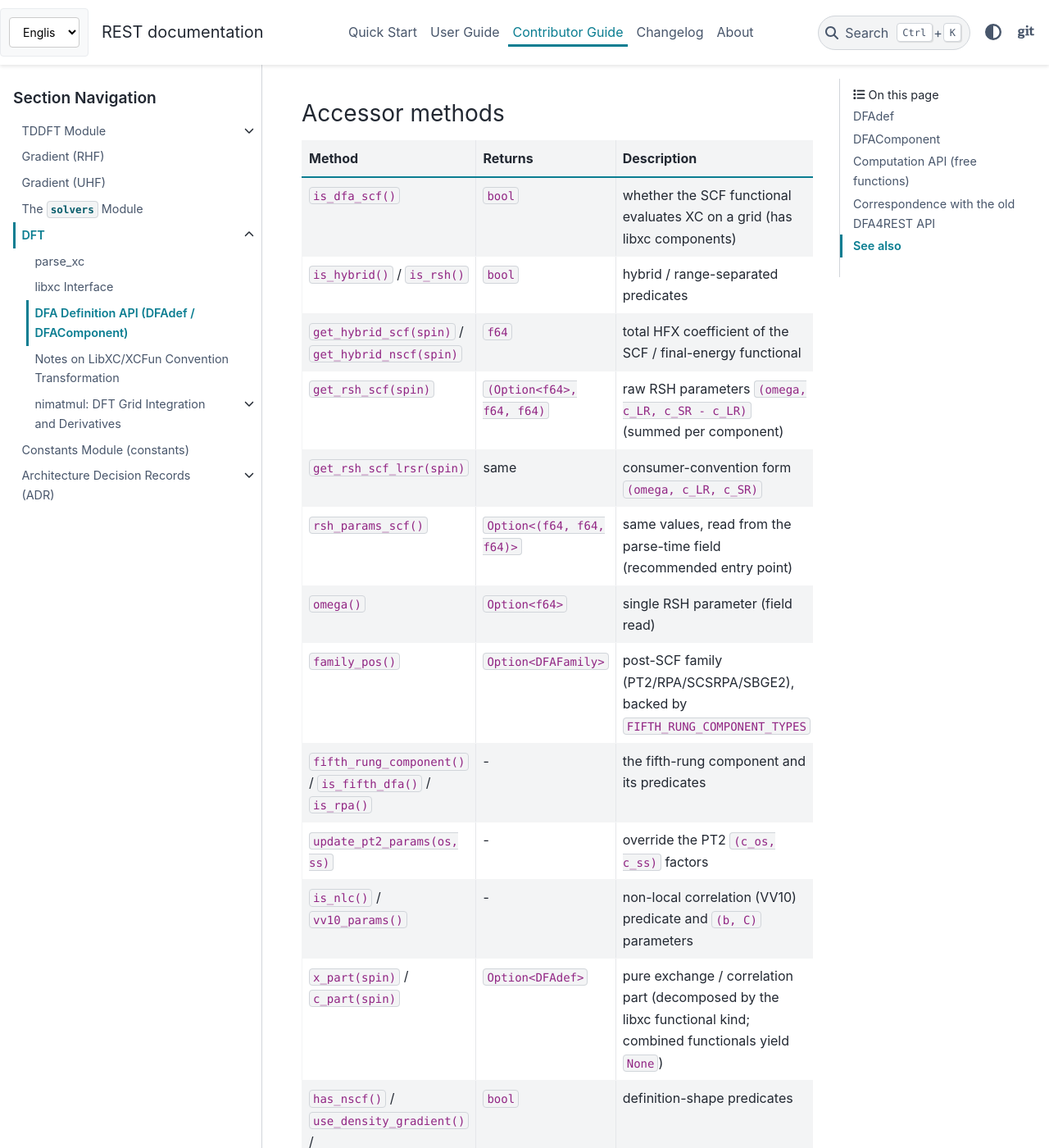
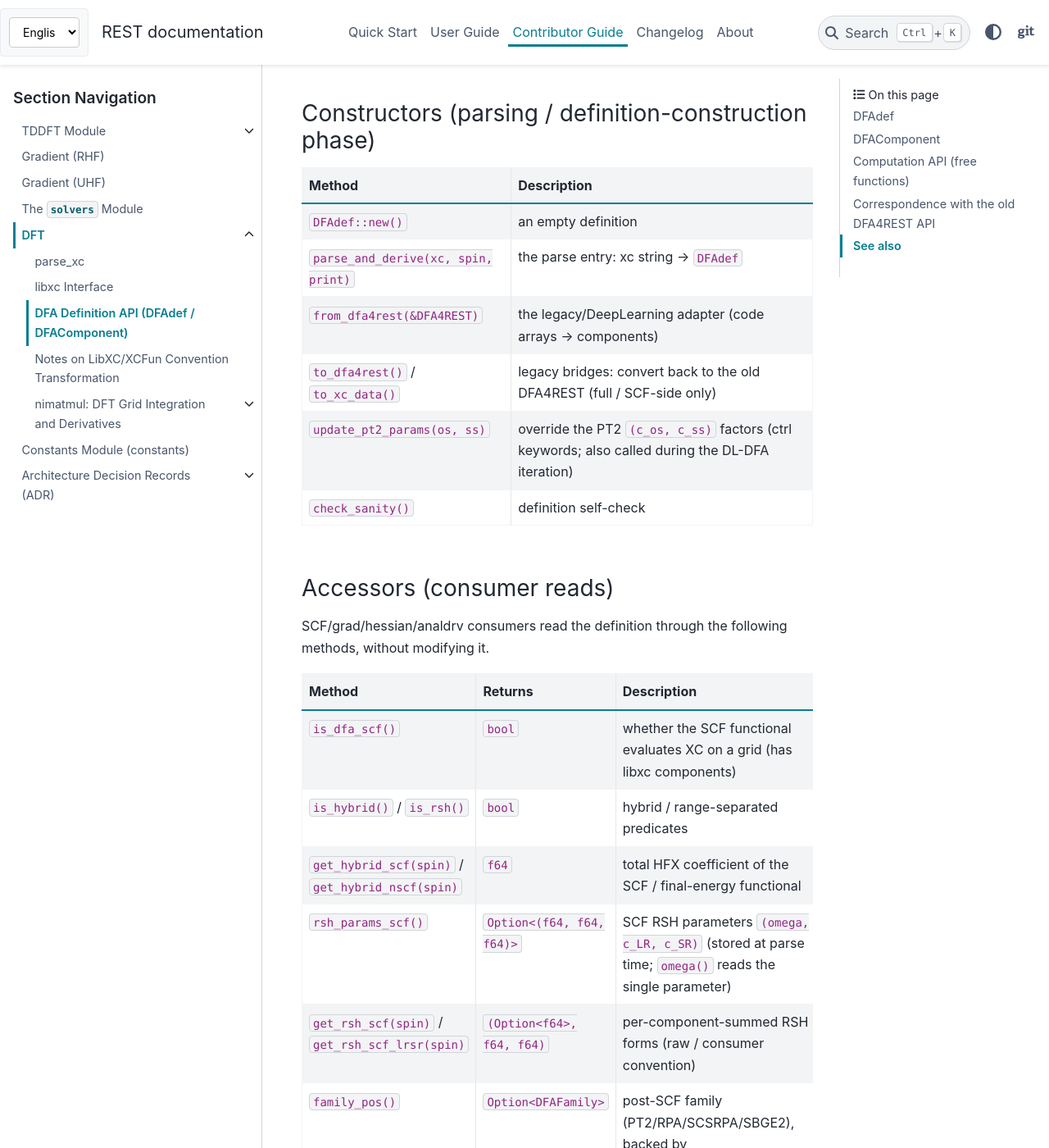
Before and after one commit to jeanwsr/rest_doc, a Sphinx documentation site: the page built from source/contributor/dft/dfa-definitions.md, in a window 1280 px wide and 1400 px high, scrolled down 673 px. Shown: the whole window at 82% size. Built offline with Sphinx 7.4.7 and the PyData theme 0.15.4, drawn with Linux system fonts in a browser that asks for light colours; pages that are not in the unit, such as notebooks, are missing from menus; some of the changed text lies outside the part shown.

Commit message:
docs: split constructors/accessors on the DFA definition API page; fix anchors

````diff
--- a/source/contributor/dft/dfa-definitions.md
+++ b/source/contributor/dft/dfa-definitions.md
@@ -19,25 +19,44 @@ pub struct DFAdef {
 
 When both `xc_scf` and `xc_nscf` are present it is a two-step (double-hybrid etc.) functional; single-step functionals have only the former as `Some`.
 
-### Accessor methods
+### Constructors (parsing / definition-construction phase)
+
+| Method | Description |
+|---|---|
+| `DFAdef::new()` | an empty definition |
+| `parse_and_derive(xc, spin, print)` | the parse entry: xc string -> `DFAdef` |
+| `from_dfa4rest(&DFA4REST)` | the legacy/DeepLearning adapter (code arrays -> components) |
+| `to_dfa4rest()` / `to_xc_data()` | legacy bridges: convert back to the old DFA4REST (full / SCF-side only) |
+| `update_pt2_params(os, ss)` | override the PT2 `(c_os, c_ss)` factors (ctrl keywords; also called during the DL-DFA iteration) |
+| `check_sanity()` | definition self-check |
+
+### Accessors (consumer reads)
+
+SCF/grad/hessian/analdrv consumers read the definition through the following methods, without modifying it.
 
 | Method | Returns | Description |
 |---|---|---|
 | `is_dfa_scf()` | `bool` | whether the SCF functional evaluates XC on a grid (has libxc components) |
 | `is_hybrid()` / `is_rsh()` | `bool` | hybrid / range-separated predicates |
 | `get_hybrid_scf(spin)` / `get_hybrid_nscf(spin)` | `f64` | total HFX coefficient of the SCF / final-energy functional |
-| `get_rsh_scf(spin)` | `(Option<f64>, f64, f64)` | raw RSH parameters `(omega, c_LR, c_SR - c_LR)` (summed per component) |
-| `get_rsh_scf_lrsr(spin)` | same | consumer-convention form `(omega, c_LR, c_SR)` |
-| `rsh_params_scf()` | `Option<(f64, f64, f64)>` | same values, read from the parse-time field (recommended entry point) |
-| `omega()` | `Option<f64>` | single RSH parameter (field read) |
+| `rsh_params_scf()` | `Option<(f64, f64, f64)>` | SCF RSH parameters `(omega, c_LR, c_SR)` (stored at parse time; `omega()` reads the single parameter) |
+| `get_rsh_scf(spin)` / `get_rsh_scf_lrsr(spin)` | `(Option<f64>, f64, f64)` | per-component-summed RSH forms (raw / consumer convention) |
 | `family_pos()` | `Option<DFAFamily>` | post-SCF family (PT2/RPA/SCSRPA/SBGE2), backed by `FIFTH_RUNG_COMPONENT_TYPES` |
 | `fifth_rung_component()` / `is_fifth_dfa()` / `is_rpa()` | - | the fifth-rung component and its predicates |
-| `update_pt2_params(os, ss)` | - | override the PT2 `(c_os, c_ss)` factors |
 | `is_nlc()` / `vv10_params()` | - | non-local correlation (VV10) predicate and `(b, C)` parameters |
 | `x_part(spin)` / `c_part(spin)` | `Option<DFAdef>` | pure exchange / correlation part (decomposed by the libxc functional kind; combined functionals yield `None`) |
 | `has_nscf()` / `use_density_gradient()` / `use_kinetic_density()` / `use_laplacian()` | `bool` | definition-shape predicates |
-| `scf_func_list(spin)` / `nscf_func_list(spin)` | `Vec<(f64, LibXCFunctional)>` | build the evaluation list (with `_omega` set) for the exc/vxc free functions |
-| `summary()` / `formatted_output()` / `check_sanity()` | - | output and self-check |
+| `summary()` / `formatted_output()` | - | printout |
+
+### Definition -> evaluation list (boundary construction)
+
+The boundary between definition and computation: the `(factor, LibXCFunctional)` list is built here (libxc functionals initialized once, with `_omega` set) and then consumed by the exc/vxc free functions.
+
+| Method | Description |
+|---|---|
+| `scf_func_list(spin)` | the SCF functional's evaluation list |
+| `nscf_func_list(spin)` | the DFT part of the final-energy functional (`None` for pure-MP2 families) |
+| `func_list_from_components(comps, spin)` | the door for an arbitrary component list (used by the response/grad interfaces) |
 
 ## DFAComponent
 
@@ -56,16 +75,24 @@ pub struct DFAComponent {
 pub enum ComponentType { HF, RSHF, PT2, RPA, SCSRPA, SBGE2, Disp, Libxc, Unknown }
 ```
 
+### Constructors / normalization (parse phase)
+
+| Method | Description |
+|---|---|
+| `DFAComponent::new(factor, func)` / `from_libxc(id, factor)` | construct a component |
+| `canonicalize()` / `normalize_rsh()` / `normalize_pt2_param()` | parse-time normalization (RSH convention, PT2 parameter shape) |
+
+### Accessors (consumer reads)
+
 | Method | Description |
 |---|---|
 | `to_libxc_functional(spin)` | initialize this component's `LibXCFunctional` (`None` for non-Libxc components) |
 | `get_hybrid(spin)` / `get_rsh(spin)` | per-component HFX / RSH parameters |
 | `is_rsh()` / `is_nlc()` | component predicates |
 | `get_dftd_params()` | Disp component parameters (dftd3-rs / dftd4-rs toml) |
-| `canonicalize()` / `normalize_rsh()` / `normalize_pt2_param()` | normalization (RSH convention, PT2 parameter shape) |
 | `formatted_output()` | component printout |
 
-The non-libxc component types, their input names, aliases and parameters are listed in [parse_xc](parse_xc.md#NONLIBXC-component).
+The non-libxc component types, their input names, aliases and parameters are listed in [parse_xc](parse_xc.md).
 
 ## Computation API (free functions)
 
````
Also changed, not shown: source_zh/contributor/dft/dfa-definitions.md (+37 -10 lines).
